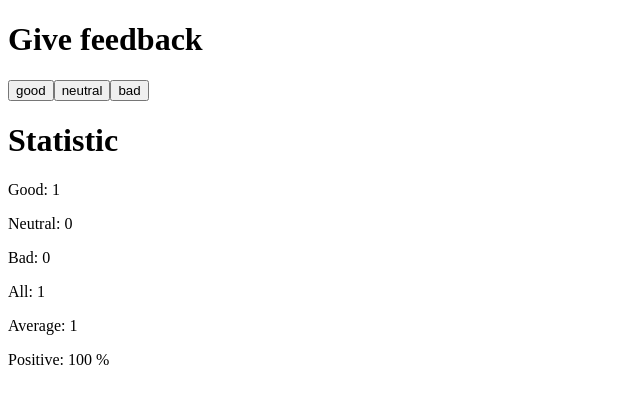
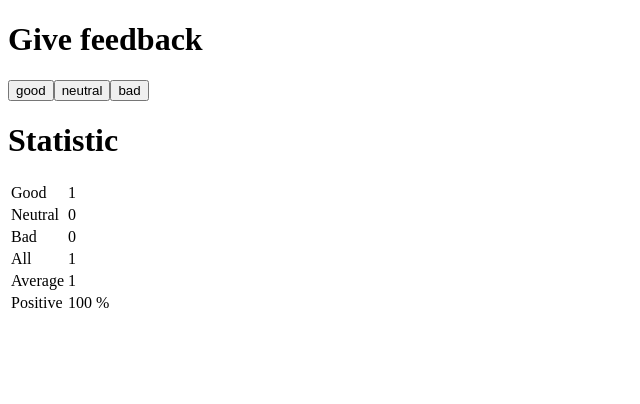
Before and after one commit to 10h30/fullstackopen, a React (Create React App) app in the folder part1/1.6-1.11-unicafe/: page / in a window 1280 px wide. Both pictures are taken after a click on the button "good". Shown: the top 404 px of the page, without its empty margins (0-640 px from the left). Built offline with nearby package versions, Linux system fonts and the light colour scheme.

Commit message:
Completed 1.11 (unicafe step 6)

```diff
--- a/part1/1.6-1.11-unicafe/src/App.js
+++ b/part1/1.6-1.11-unicafe/src/App.js
@@ -18,22 +18,23 @@ const App = () => {
         <div>
           <h1>Statistic</h1>
           {all > 0 &&
-            <div>
+            <table>
+              <tbody>
               <StatisticLine text="Good" value ={good} />
               <StatisticLine text="Neutral" value ={neutral} />
               <StatisticLine text="Bad" value ={bad} />
               <StatisticLine text="All" value ={all} />
               <StatisticLine text="Average" value ={avg} />
               <StatisticLine text="Positive" value ={positive} />
-
-            </div>
+              </tbody>
+            </table>
           }
           {all === 0 && "No feedback given"}
         </div>
       )
   }
 
-  const StatisticLine = (props) => <p>{props.text}: {props.value}</p>
+  const StatisticLine = (props) => <tr><td>{props.text}</td><td>{props.value}</td></tr>
 
   const Button = (props) => {
     return (
```
